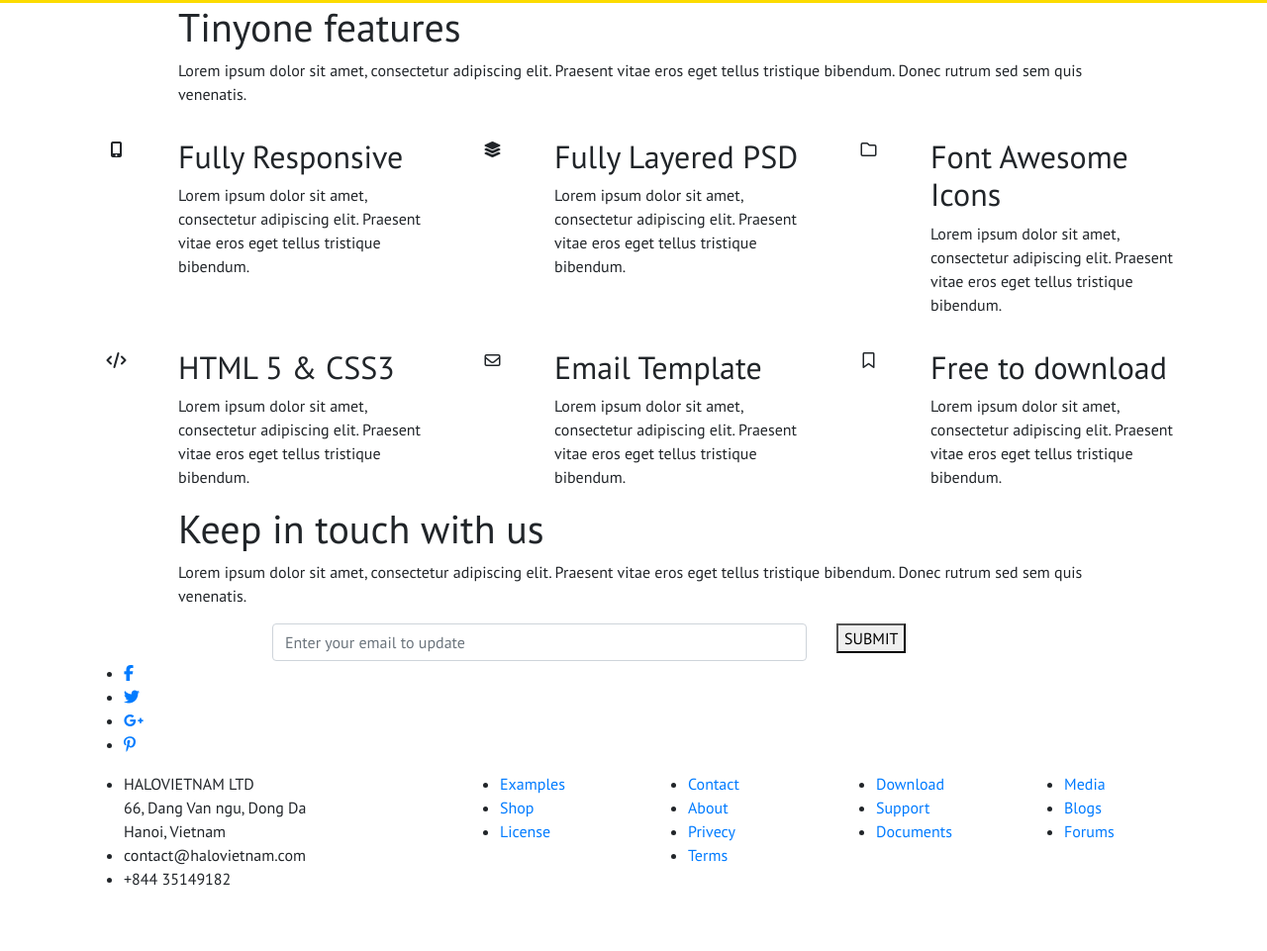
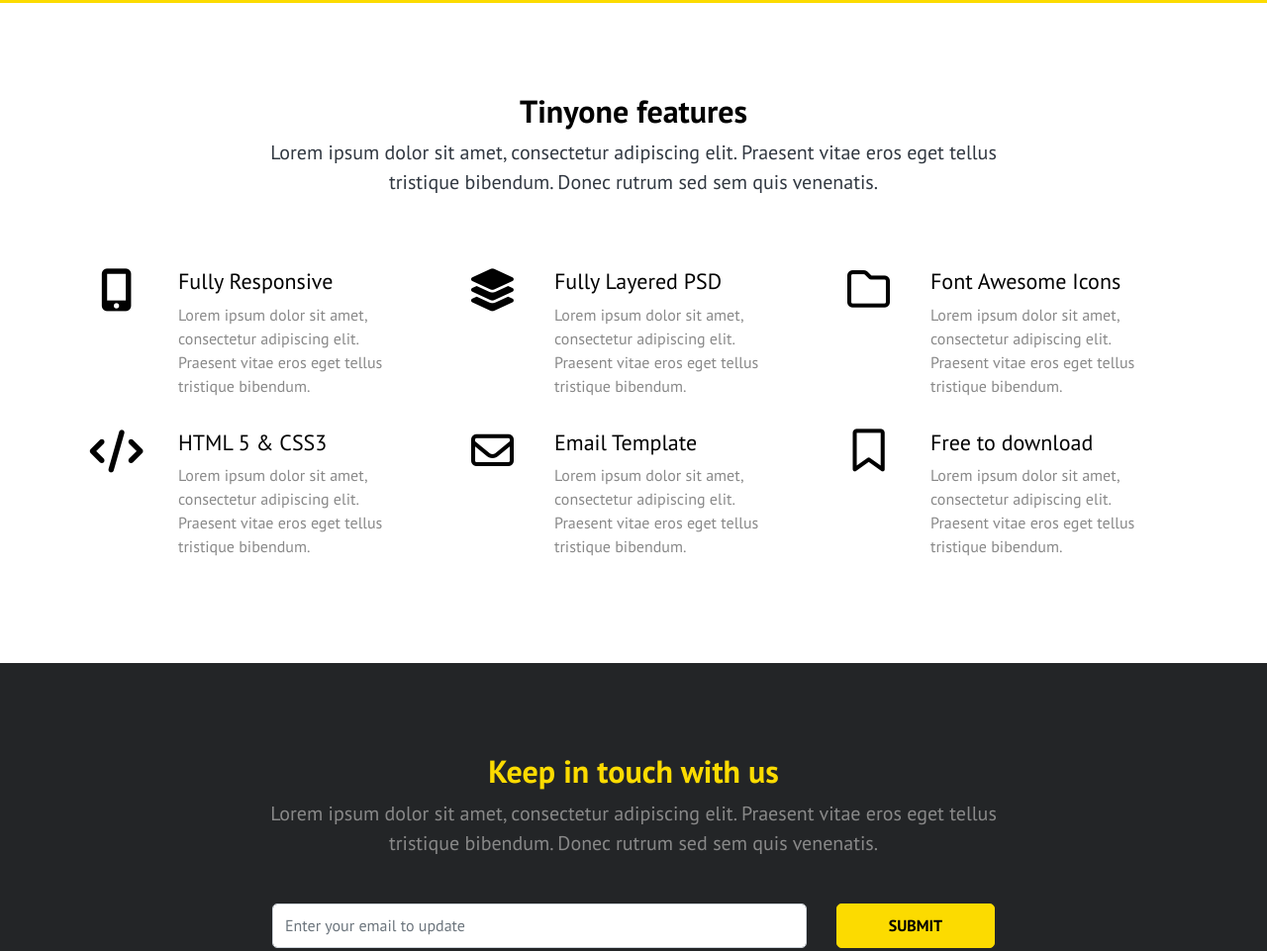
Before and after one commit to Ridwan-Suhel/tinyone-main, a plain HTML site: page index.html in a window 1280 px wide. Shown: the part 656-1617 px from the top of the page at 99% size. Before the commit the page ends 1572 px from the top, so only its background shows below. Drawn offline with Linux system fonts and the light colour scheme; a script that the page names is missing.

Commit message:
Update style.css

```diff
--- a/css/style.css
+++ b/css/style.css
@@ -1,11 +1,39 @@
 body{
 	font-family: 'PT Sans', sans-serif;
 }
+html{
+	scroll-behavior: smooth;
+}
+/*reusable code start*/
+.common-title{
+	text-align: center;
+}
+.common-title h1{
+	font-size: 32px;
+	font-weight: 700;
+	color: #010101;
+}
+.common-title p{
+	font-size: 20px;
+	font-weight: 400;
+	color: #313841;
+	padding: 0px 55px;
+}
+ul{
+	padding: 0;
+}
+/*reusable code end*/
 /*haeder start*/
 header{
 	padding: 15px 0px;
 	background: #FCDB00;
 }
+/*header .fixed-top {
+    background: red;
+    width: 100%;
+    width: 1140px;
+    margin: auto;
+}*/
 header nav ul{}
 header nav ul li{
 	margin: 0px 30px;
@@ -71,3 +99,104 @@ header nav ul li a:hover{
     border-radius: 50%;
 }
 /*banner end*/
+/*feature-section start*/
+.feature-section{
+	padding: 90px 0px;
+}
+.feature-boxes{
+	margin-top: 40px;
+}
+.feature-boxes .f-box-wrapper .icon i{
+	font-size: 43px;
+	color: #010101;
+}
+.feature-boxes .f-b-content h2{
+	font-size: 22px;
+	font-weight: 400;
+	color: #010101;
+}
+.feature-boxes .f-b-content p{
+	font-size: 16px;
+	color: #898989;
+	padding-right: 42px;
+}
+/*feature-section end*/
+/*support-section start*/
+.support-section{
+	padding: 90px 0px;
+	background: #232527;
+}
+.support-section .common-title h1{
+	color: #fcdb00;
+}
+.support-section .common-title p{
+	color: #898989;
+}
+.su-form{
+	margin-top: 30px;
+}
+.custom-input{
+	width: 100%;
+	height: 45px !important;
+	border-radius: 5px;
+}
+.btn-custom{
+	font-weight: 700;
+	width: 100%;
+	height: 45px;
+	border-radius: 5px;
+	outline: none;
+	border: 1px solid #fcdb00;
+	background: #fcdb00;
+	transition: .3s;
+}
+.btn-custom:hover{
+	opacity: 0.8;
+}
+.social-i{
+	text-align: center;
+	margin-top: 60px;
+}
+.social-i ul{
+	list-style-type: none;
+}
+.social-i ul li{
+	display: inline-block;
+	margin: 0px 10px;
+}
+.social-i ul li a{
+	text-decoration: none;
+}
+.social-i ul li a i{
+	font-size: 24px;
+	color: #010101;
+	width: 40px;
+	height: 40px;
+	background: #fcdb00;
+	text-align: center;
+	line-height: 40px;
+	border-radius: 7px;
+	transition: .3s;
+}
+.social-i ul li a i:hover{
+	transform: scale(1.08);
+	opacity: 0.8;
+}
+/*support-section end*/
+/*footer-section start*/
+.footer-section{
+	padding: 0px 0px 90px 0px;
+	background: #232527;
+}
+.f-text-list{
+	font-size: 16px;
+	color: #ffffff;
+}
+.f-text-list ul{
+	list-style-type: none;
+}
+.f-link-list a{
+	font-size: 16px;
+	color: #ffffff;
+}
+/*footer-section end*/
```
